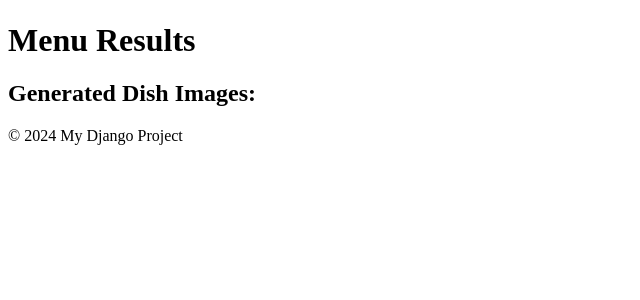
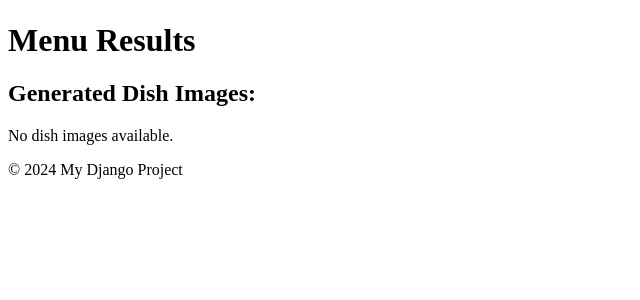
Before and after one commit to sachnaror/images_from_text_menu, a Django app: page /menu-result/ in a window 1280 px wide. Shown: the part 58-358 px from the top of the page, without its empty margins (0-640 px from the left). Run offline with Django 4.2, Linux system fonts and the light colour scheme; tables that the repository leaves empty hold one stand-in row (values such as "Sample post"); grey boxes marked "Sample" are stand-in pictures; parts of the project's set-up code (start-up, migrations or seed data) failed here and were passed over.

Commit message:
Persistent effort yields boundless rewards

```diff
--- a/app1/templates/app1/menu_result.html
+++ b/app1/templates/app1/menu_result.html
@@ -4,16 +4,18 @@
 <h1>Menu Results</h1>
 
 <!-- Loading indicator -->
-<div id="loading" style="display:none;">Generating images, please wait...</div>
+<div id="loading" class="spinner-border text-primary" role="status" style="display:none;">
+    <span class="sr-only">Loading...</span>
+</div>
 
-<!-- Menu results will be shown here -->
+<!-- Menu results -->
 <div id="menu-results" style="display:none;">
     <div class="row">
+        {% if dishes %}
             {% for dish in dishes %}
             <div class="col-md-4">
                 <div class="card mb-3">
-                <!-- Display dish image -->
-                <img src="{{ dish.generated_image.url }}" class="card-img-top" alt="{{ dish.name }}">
+                    <img src="{{ dish.generated_image.url|default:'placeholder.jpg' }}" class="card-img-top" alt="{{ dish.name }}">
                     <div class="card-body">
                         <h5 class="card-title">{{ dish.name }}</h5>
                         <p class="card-text">{{ dish.description }}</p>
@@ -21,32 +23,32 @@
                 </div>
             </div>
             {% endfor %}
+        {% else %}
+            <p>No dishes generated yet. Try uploading a menu!</p>
+        {% endif %}
     </div>
 </div>
 
 <h2>Generated Dish Images:</h2>
 
-<!-- Example of displaying multiple generated dish images -->
+{% if dish_images %}
+    <div class="row">
         {% for dish_image in dish_images %}
+        <div class="col-md-4">
             <div class="dish">
-    <img src="{{ dish_image.url }}" alt="Dish Image">
+                <img src="{{ dish_image.url|default:'placeholder.jpg' }}" class="img-fluid" alt="Dish Image">
+            </div>
         </div>
         {% endfor %}
-
+    </div>
+{% else %}
+    <p>No dish images available.</p>
+{% endif %}
 {% endblock %}
 
 <script>
-    // Show loading while waiting for results
-    document.getElementById('loading').style.display = 'block';
-    document.getElementById('menu-results').style.display = 'none';
-
-    // Simulate a delay for loading
-    // Once the page is fully loaded, we can hide the loading spinner and show the results
-    window.onload = function() {
-        // Hide loading spinner
+    document.addEventListener('DOMContentLoaded', function() {
         document.getElementById('loading').style.display = 'none';
-
-        // Show the results
         document.getElementById('menu-results').style.display = 'block';
-    }
+    });
 </script>
--- a/app1/templates/app1/upload_menu.html
+++ b/app1/templates/app1/upload_menu.html
@@ -26,4 +26,5 @@
 <h2>Generated Dish Image</h2>
 <img src="{{ dish_image_url }}" alt="Dish Image">
 {% endif %}
+
 {% endblock %}
--- a/app1/views.py
+++ b/app1/views.py
@@ -32,38 +32,29 @@ def generate_image_via_api(prompt):
         return response.json()["data"][0]["url"]
     return None
 
+from django.shortcuts import render
+from .forms import MenuImageForm
+from .models import DishImage
+from django.conf import settings
+
 def upload_menu(request):
-    """
-    Handle the menu upload process: display the upload form, process the uploaded image,
-    extract dishes, and generate AI-generated images for each dish.
-    """
-    if request.method == "POST":
-        form = MenuUploadForm(request.POST, request.FILES)
+    if request.method == 'POST':
+        form = MenuImageForm(request.POST, request.FILES)
         if form.is_valid():
-            menu_image = form.cleaned_data["menu_image"]
-            menu = Menu.objects.create(title="Uploaded Menu")  # Create a new menu
-            dishes = process_menu_image(menu_image)  # Process the image to get dish names and descriptions
+            menu_image = form.cleaned_data['menu_image']
 
-            # For each dish, generate an image and save it in the database
-            for dish_name, description in dishes:
-                image_url = generate_image_via_api(f"{dish_name}, {description}")
-                dish = Dish.objects.create(
-                    menu=menu, name=dish_name, description=description
-                )
-                # Save the generated image locally and associate with the dish
-                if image_url:
-                    response = requests.get(image_url)
-                    image_path = f"media/dish_images/{dish_name}.png"
-                    with open(image_path, "wb") as f:
-                        f.write(response.content)
-                    dish.generated_image = image_path  # Save image path in the database
-                    dish.save()
+            # Process the menu image here, generate the dish image
+            # This is just a placeholder for your actual image processing code
+            dish_image = process_menu_image(menu_image)
 
-            return render(request, "app1/menu_result.html", {"menu": menu, "dishes": dishes})
+            # Assuming the dish image is saved and accessible via URL
+            dish_image_url = settings.MEDIA_URL + 'dish_images/' + dish_image.filename
+
+            return render(request, 'app1/upload_menu.html', {'form': form, 'dish_image_url': dish_image_url})
     else:
-        form = MenuUploadForm()  # If GET request, show the upload form
+        form = MenuImageForm()
 
-    return render(request, "app1/upload_menu.html", {"form": form})
+    return render(request, 'app1/upload_menu.html', {'form': form})
 
 
 def menu_result(request):
```
Lines whose indentation alone changed are shown as unchanged.
